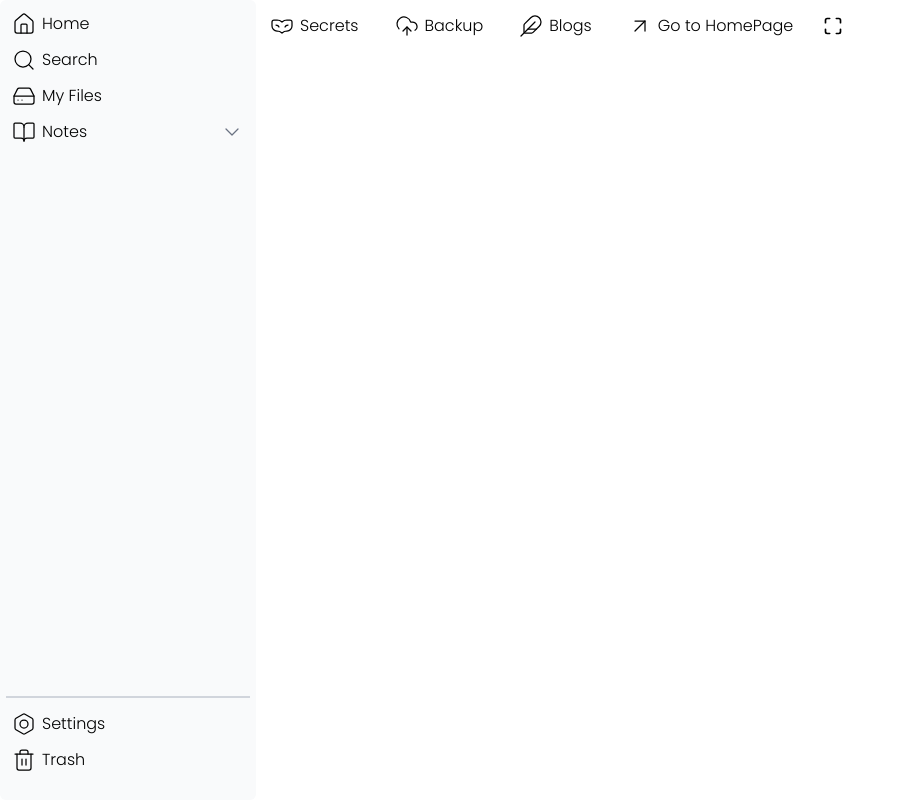
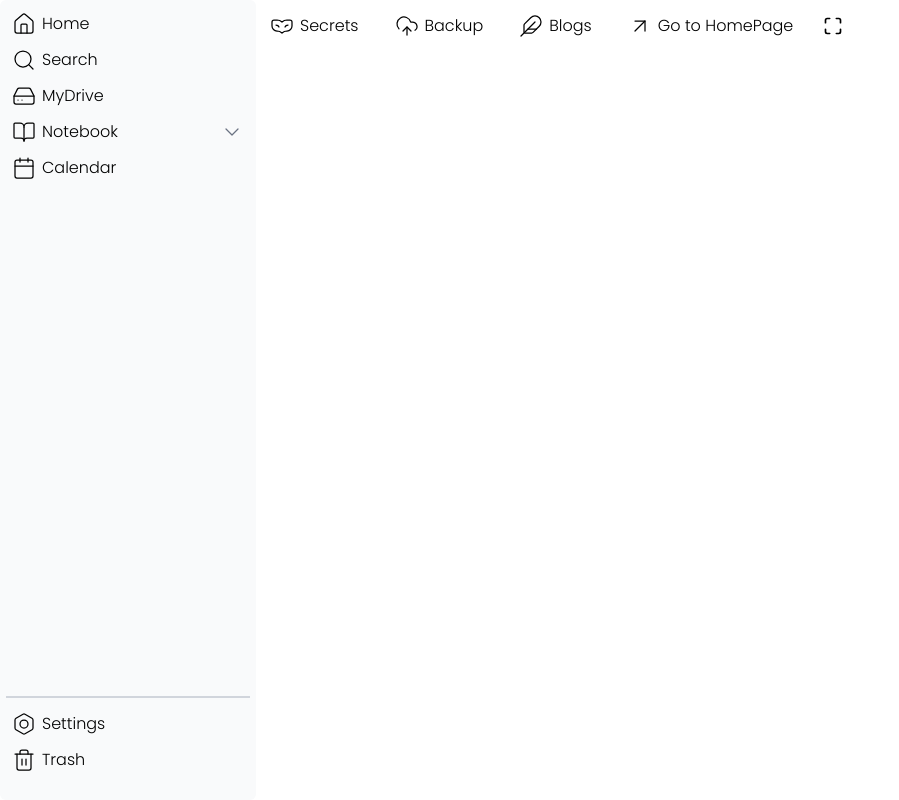
Before and after one commit to adityakumarcodes/belle, a Next.js app: page /admin/home in a window 1280 px wide. Shown: the whole page, without its empty margins (0-899 px from the left). Built offline with nearby package versions, Linux system fonts and the light colour scheme.

Commit message:
aupgraded all packages and added mydrive and calender sections

```diff
--- /dev/null
+++ b/app/(private)/admin/calender/page.tsx
@@ -0,0 +1,7 @@
+const Calender = () => {
+    return (
+        <div>Calender</div>
+    )
+}
+
+export default Calender
--- /dev/null
+++ b/app/(private)/admin/mydrive/page.tsx
@@ -0,0 +1,13 @@
+import { Upload } from 'lucide-react';
+import React from 'react';
+
+const DrivePage = () => {
+    return <div className="p-2">
+        <button className="flex items-center gap-1.5 px-3 py-2 rounded-md text-sm font-medium bg-blue-500 text-white m-3"><Upload size={16} />Upload</button>
+        <div className="recent-files">
+            <h4 className="m-4">Recent Files</h4>
+        </div>
+    </div>;
+};
+
+export default DrivePage;
--- /dev/null
+++ b/app/(private)/admin/search/page.tsx
@@ -0,0 +1,7 @@
+const Search = () => {
+    return (
+        <div>Search</div>
+    )
+}
+
+export default Search
--- a/components/MobileLayout.tsx
+++ b/components/MobileLayout.tsx
@@ -2,7 +2,6 @@
 import { useState } from "react";
 import { Menu, X } from "lucide-react";
 import Sidebar from "./Sidebar";
-import ThreeDotMenu from "./ThreeDotMenu";
 import { motion } from "motion/react";
 
 export default function MobileLayout({ children }: { children: React.ReactNode }) {
@@ -14,7 +13,6 @@ export default function MobileLayout({ children }: { children: React.ReactNode }
             <button onClick={() => setIsOpen(!isOpen)}>
                 {isOpen ? <X className="w-6 h-6" /> : <Menu className="w-6 h-6" />}
             </button>
-            <ThreeDotMenu />
         </div>
 
         {/* ListView */}
--- a/components/Sidebar.tsx
+++ b/components/Sidebar.tsx
@@ -1,7 +1,7 @@
 'use client'
 import Link from 'next/link'
 import Tree from './Tree'
-import { BookOpen, HardDrive, House, Plus, Search, Trash2, ChevronDown, Bolt } from 'lucide-react'
+import { BookOpen, HardDrive, House, Plus, Search, Trash2, ChevronDown, Bolt, Calendar } from 'lucide-react'
 import { useState } from 'react'
 import HoverText from './HoverText'
 
@@ -18,14 +18,15 @@ const Sidebar = () => {
 
     const menuItems: MenuItem[] = [
         { label: 'Home', icon: House, link: '/admin/home' },
-        { label: 'Search', icon: Search, link: '/admin/' },
-        { label: 'My Files', icon: HardDrive, link: '/admin/' },
+        { label: 'Search', icon: Search, link: '/admin/search' },
+        { label: 'MyDrive', icon: HardDrive, link: '/admin/mydrive' },
         {
-            label: 'Notes',
+            label: 'Notebook',
             icon: BookOpen,
             link: '/admin/',
             isAccordion: true,
-        }
+        },
+        { label: 'Calendar', icon: Calendar, link: '/admin/calender' },
     ]
 
     return (
--- a/components/Tree.tsx
+++ b/components/Tree.tsx
@@ -154,7 +154,7 @@ const Folder = ({ folder, addFolder }: FolderProps) => {
             <div className="flex gap-1.5 items-center">
                 <ChevronRight strokeWidth={1.25} onClick={() => setIsOpen(!isOpen)} className={`ml-1 transition-transform duration-200 group-hover:inline hidden m-1 text-gray-500 hover:bg-gray-300 rounded-md ${isOpen ? 'rotate-90' : ''}`} />
                 {folder.folders && folder.folders.length === 0 ? <FileText strokeWidth={1.25} className="text-gray-500 inline group-hover:hidden ml-2 w-6 h-6 " /> : <p className="ml-2 w-6 h-6 inline group-hover:hidden">🧠</p>}
-                <Link href={`/admin/notes/${folder.id}`}>
+                <Link href={`/admin/notebook/${folder.id}`}>
                     <p className="line-clamp-1 select-none">{folder.title}</p>
                 </Link>
             </div>
```
Also changed, not shown: package.json (+16 -16 lines), app/(private)/admin/notebook/[id]/page.tsx (renamed from app/(private)/admin/notes/[id]/page.tsx), 1 other file (tests, documents, lock files or other folders).
